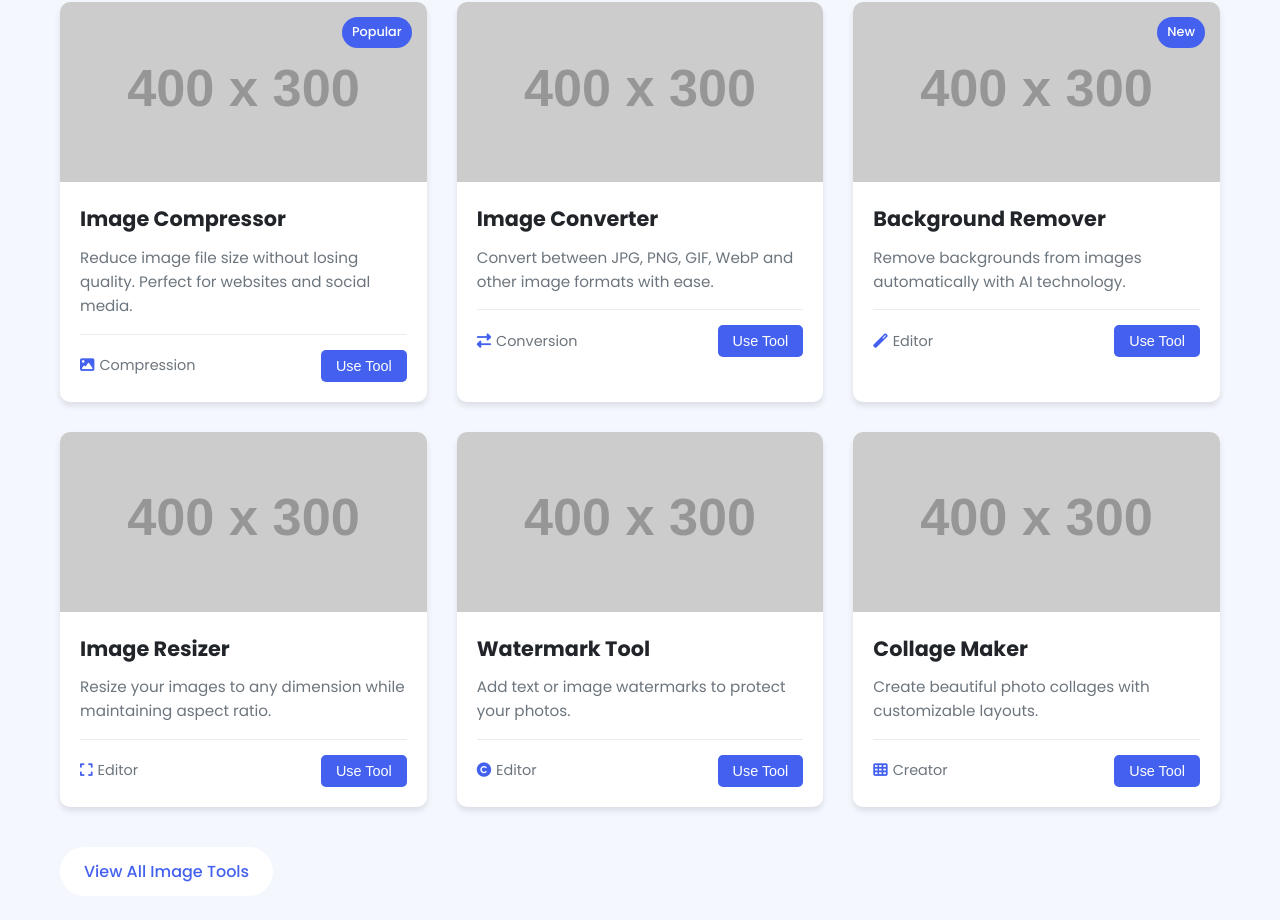
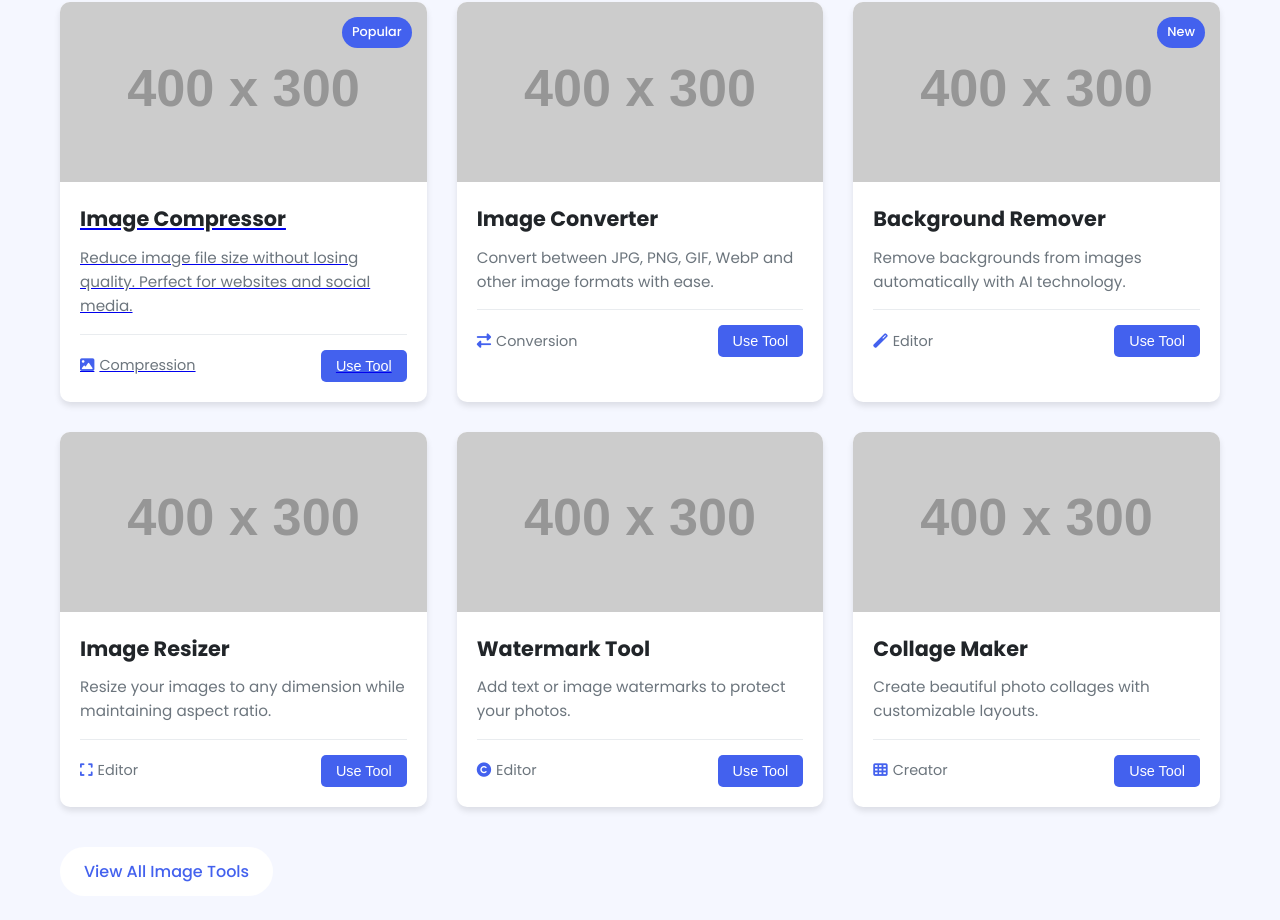
Before and after one commit to alamashraful111/Tool, a plain HTML site: page index.html in a window 1280 px wide. Shown: the part 1027-1947 px from the top of the page. Drawn offline with Linux system fonts and the light colour scheme; placeholder pictures from the web are drawn by us.

Commit message:
Update index.html

```diff
--- a/index.html
+++ b/index.html
@@ -879,6 +879,7 @@
                     <div class="tool-card-img">
                         <img src="https://via.placeholder.com/400x300" alt="Image Compressor">
                     </div>
+            <a href="/image-compressor" class="tool-card-link">
             <div class="tool-card-content">
                 <h3>Image Compressor</h3>
                 <p>Reduce image file size without losing quality. Perfect for websites and social media.</p>
@@ -889,6 +890,7 @@
                     <button class="tool-card-btn">Use Tool</button>
                 </div>
             </div>
+            </a>
                 </div>
 
                 <!-- Tool Card 2 -->
```
Lines whose indentation alone changed are shown as unchanged.
